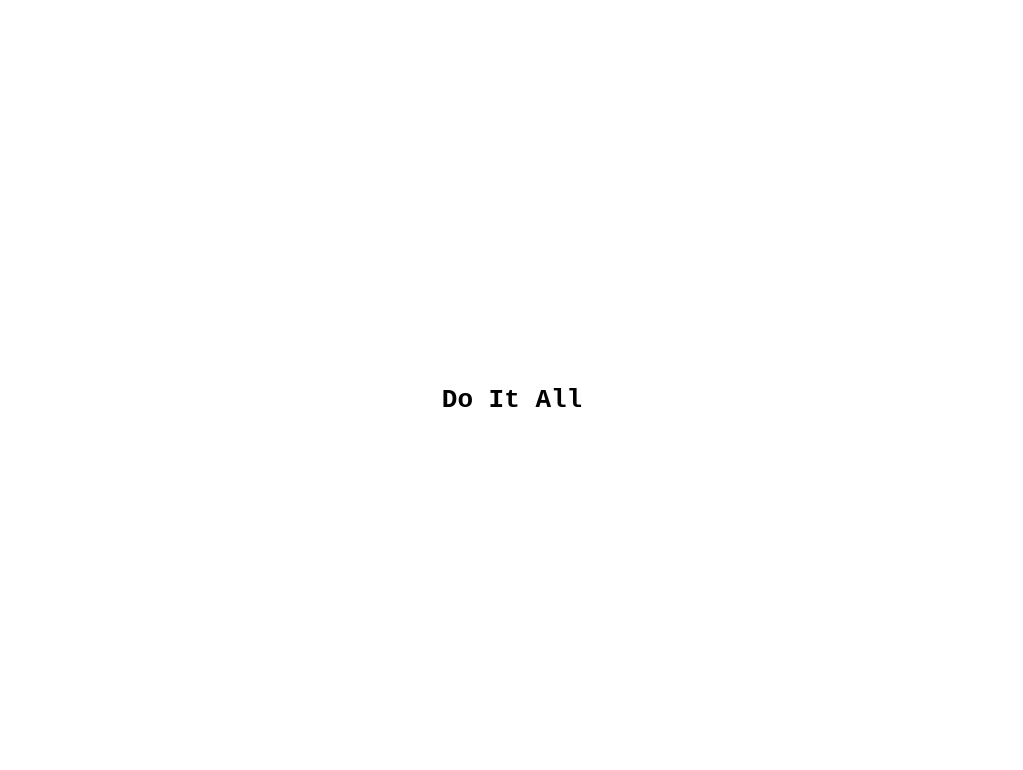
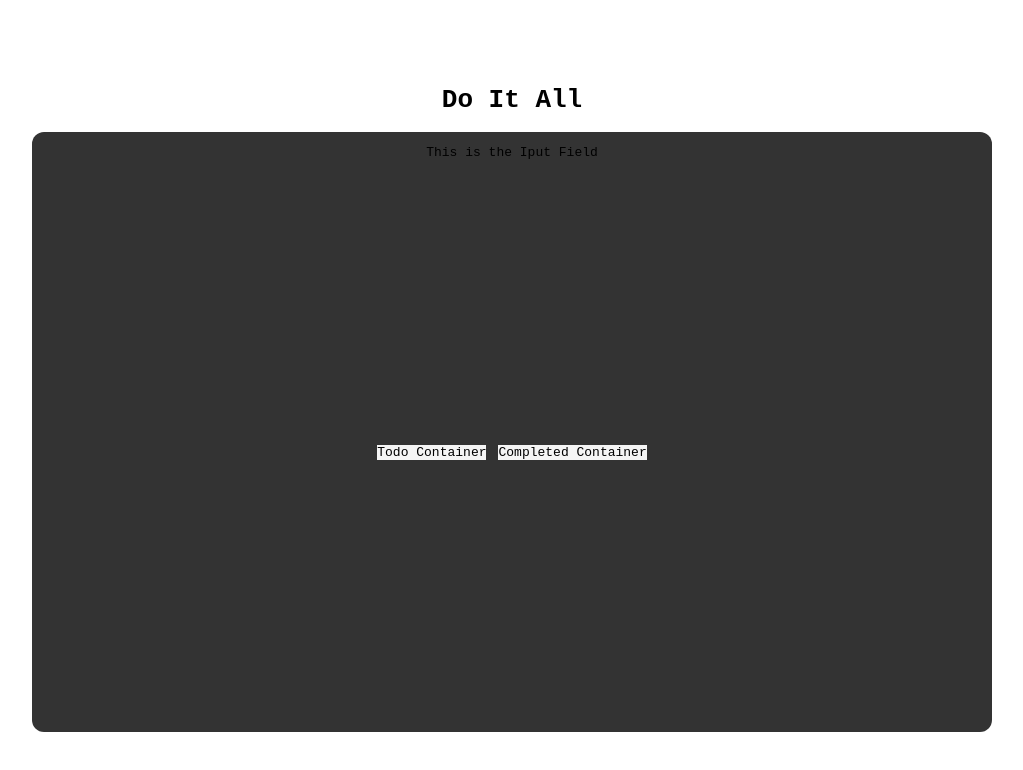
Before and after one commit to decobang/chect-it, a React (Create React App) app: page / in a window 1280 px wide. Shown: the top 770 px of the page, without its empty margins (128-1151 px from the left). Built offline with nearby package versions, Linux system fonts and the light colour scheme.

Commit message:
added 3 containers, for input field, todo and completed container

```diff
--- a/src/App.js
+++ b/src/App.js
@@ -5,6 +5,13 @@ function App() {
   return (
     <div className={styles['App']}>
       <h1>Do It All</h1>
+      <div className={styles['main-container']}>
+        <p>This is the Iput Field</p>
+        <div className={styles['todos-container']}>
+         <div className={styles['todo-container']}>Todo Container</div>
+          <div className={styles['completed-container']}>Completed Container</div>
+        </div>
+        </div>
     </div>
   );
 }
--- a/src/App.module.css
+++ b/src/App.module.css
@@ -7,3 +7,31 @@
   width: 100%;
   font-family: monospace;
 }
+
+.main-container {
+  display: flex;
+  flex-direction: column;
+  align-items: center;
+  justify-content: center;
+  height: 75%;
+  width: 75%;
+  background-color: #333;
+  border-radius: 12px;
+}
+
+.todos-container {
+  display: flex;
+  flex-direction: row;
+  align-items: center;
+  justify-content: center;
+  height: 100%;
+  width: 100%;
+  padding: 10px;
+  overflow-y: auto;
+  gap: 12px;
+}
+
+.todo-container, .completed-container {
+  background-color: whitesmoke;
+
+}
```
